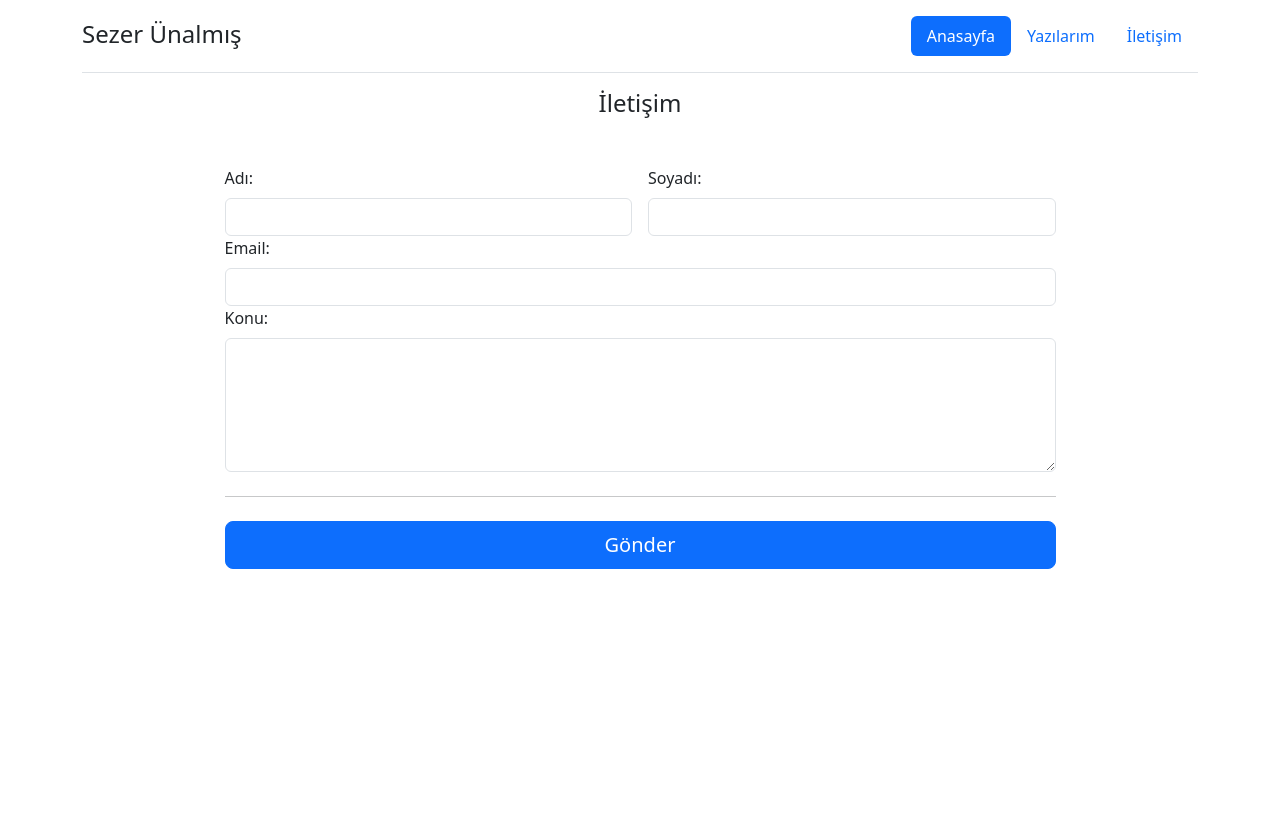
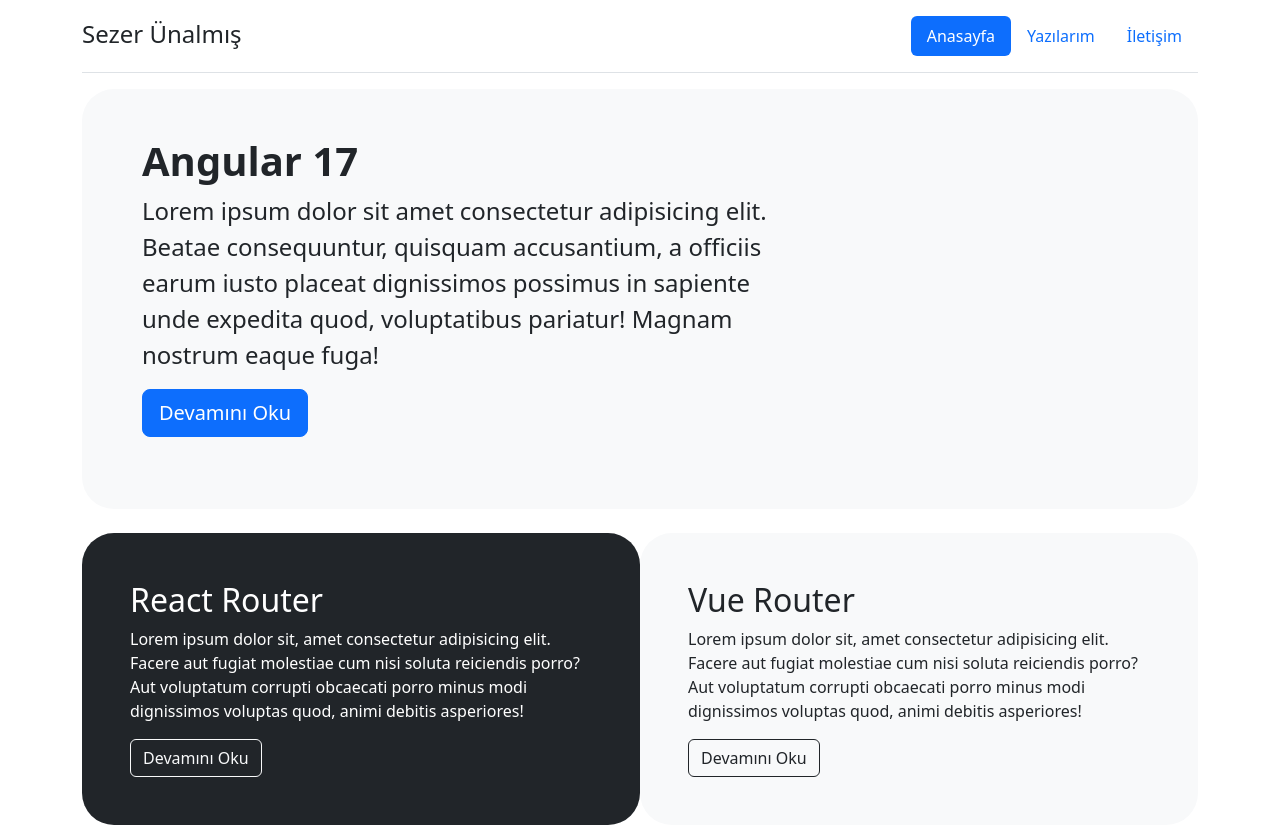
Before and after one commit to Sezer5/VueRouterProject, a Vue app: page / in a window 1280 px wide. Before the commit the page ends 800 px from the top, so only its background shows below. Built offline with nearby package versions, Linux system fonts and the light colour scheme.

Commit message:
Path'lerin Ayarlanması

```diff
--- a/src/App.vue
+++ b/src/App.vue
@@ -2,7 +2,7 @@
     <app-header></app-header>
     <div class="container">
 
-      <Contact />
+      <router-view></router-view>
     </div>
 
 </template>
--- a/src/router/index.js
+++ b/src/router/index.js
@@ -1,19 +1,28 @@
 import { createRouter, createWebHistory } from 'vue-router'
+import Home from '@/components/Home.vue';
+import Articles from '@/components/articles/Articles.vue';
+import Contact from '@/components/contact/Contact.vue';
+
 
 const router = createRouter({
   history: createWebHistory(import.meta.env.BASE_URL),
   routes: [
-    // {
-    //   path: '/',
-    //   name: 'home',
-    //   component: HomeView,
-    // },
-    // {
-    //   path: '/about',
-    //   name: 'about',
+    {
+      path: '/',
+      name: 'home',
+      component: Home,
+    },
+    {
+      path: '/articles',
+      name: 'articles',
+      component: Articles,
+    },
+    {
+      path: '/contact',
+      name: 'contact',
+      component: Contact,
+    },
 
-    //   component: () => import('../views/AboutView.vue'),
-    // },
   ],
 })
 
```
